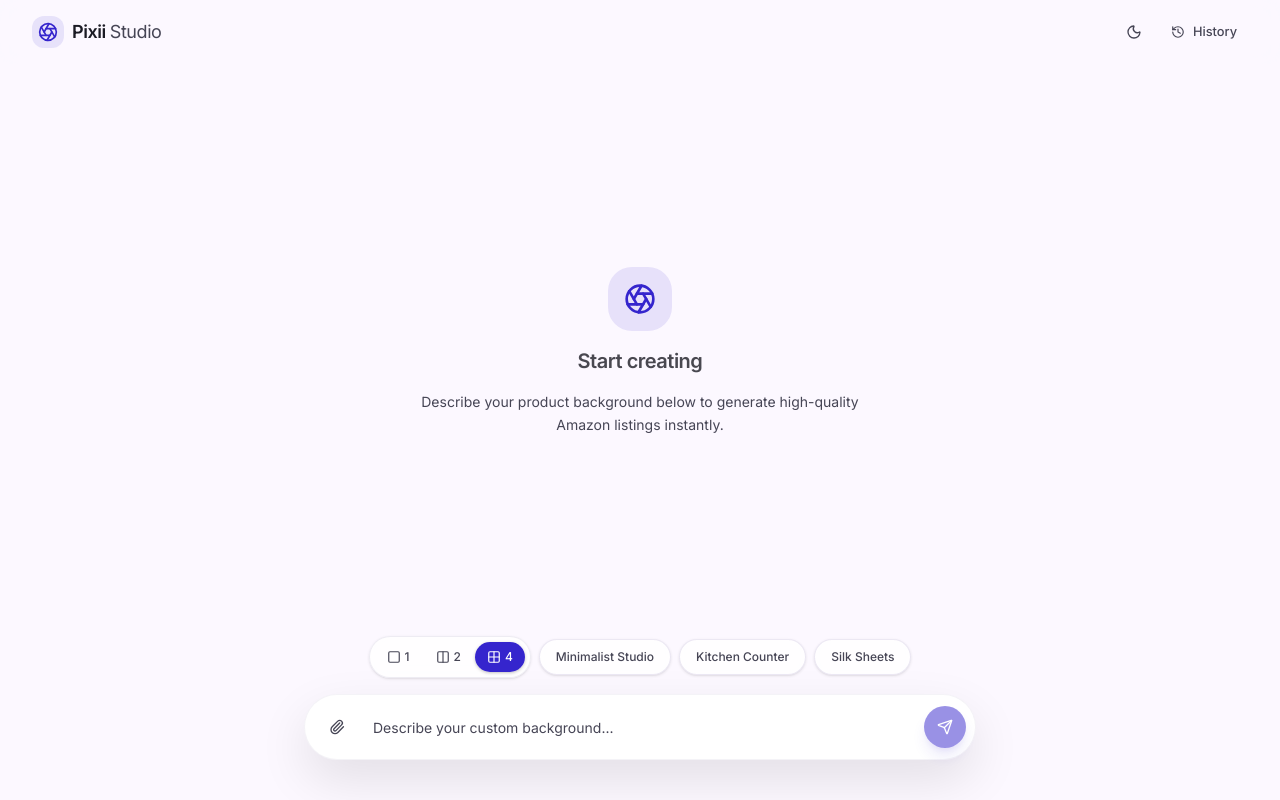
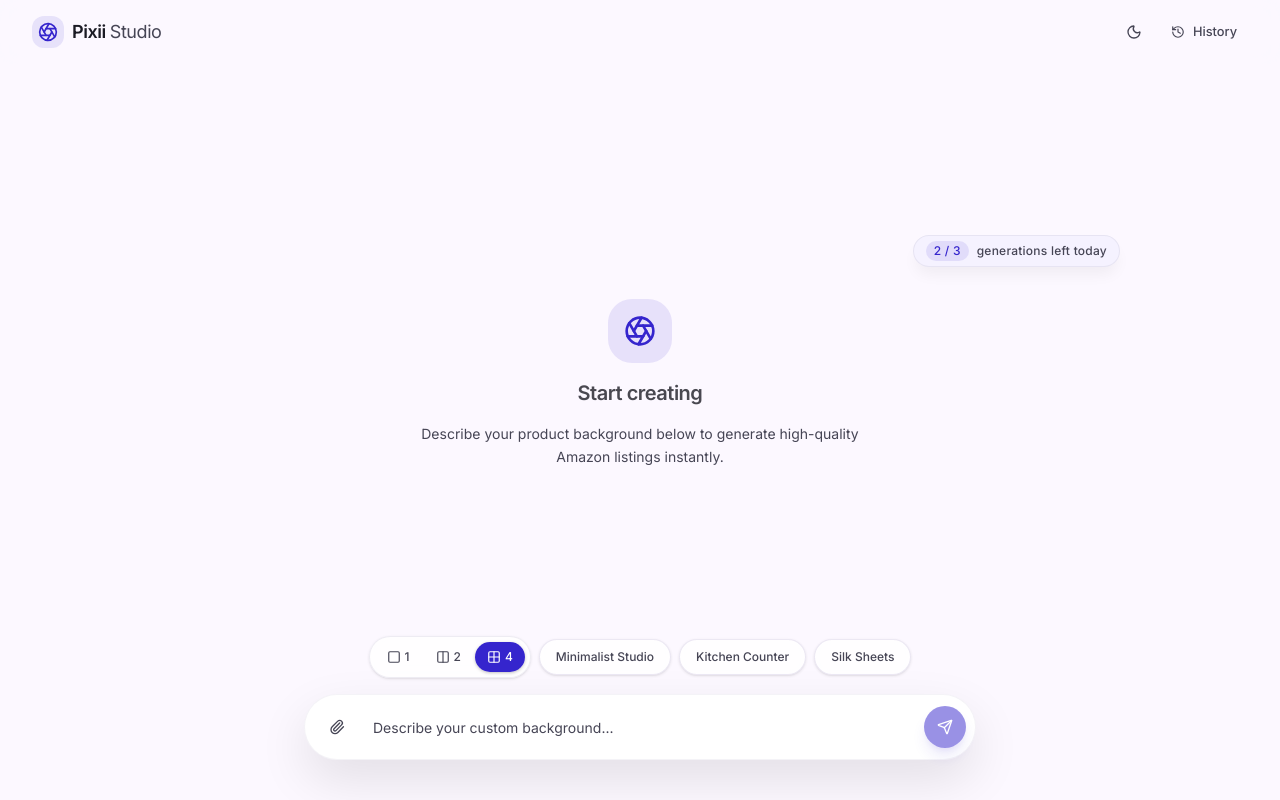
Before and after one commit to kunalPisolkar24/pixii-photo-upgrader, a Next.js app: page / in a window 1280 px wide. Built offline with nearby package versions, Linux system fonts and the light colour scheme.

Commit message:
Move quota badge above content

```diff
--- a/components/image-grid/empty-state.tsx
+++ b/components/image-grid/empty-state.tsx
@@ -1,18 +1,25 @@
 "use client"
 
 import { Aperture } from "lucide-react"
+import { QuotaRow } from "./quota-row"
 
 export function EmptyState() {
   return (
-    <div className="flex min-h-[calc(100dvh-14rem)] flex-1 items-center justify-center p-container">
-      <div className="max-w-md text-center space-y-4">
-        <div className="w-16 h-16 bg-primary/10 rounded-2xl flex items-center justify-center mx-auto text-primary">
-           <Aperture className="w-8 h-8" />
+    <div className="flex min-h-[calc(100dvh-14rem)] flex-1 flex-col justify-center gap-8">
+      <QuotaRow />
+      <div className="px-container">
+        <div className="mx-auto max-w-md space-y-4 text-center">
+          <div className="mx-auto flex h-16 w-16 items-center justify-center rounded-2xl bg-primary/10 text-primary">
+            <Aperture className="h-8 w-8" />
+          </div>
+          <h2 className="font-heading text-xl font-semibold tracking-tight text-foreground/80">
+            Start creating
+          </h2>
+          <p className="text-sm leading-relaxed text-muted-foreground">
+            Describe your product background below to generate high-quality
+            Amazon listings instantly.
+          </p>
         </div>
-        <h2 className="text-xl font-heading font-semibold text-foreground/80 tracking-tight">Start creating</h2>
-        <p className="text-muted-foreground text-sm leading-relaxed">
-          Describe your product background below to generate high-quality Amazon listings instantly.
-        </p>
       </div>
     </div>
   )
--- a/components/image-grid/generation-counter-badge.tsx
+++ b/components/image-grid/generation-counter-badge.tsx
@@ -1,21 +1,27 @@
 "use client"
+
+import { cn } from "@/lib/utils"
 
 interface GenerationCounterBadgeProps {
   remaining: number
   total: number
+  className?: string
 }
 
 export function GenerationCounterBadge({
   remaining,
   total,
+  className,
 }: GenerationCounterBadgeProps) {
   const safeTotal = Math.max(0, total)
   const safeRemaining = Math.min(Math.max(0, remaining), safeTotal)
 
   return (
-    <div className="flex justify-center">
     <div
-        className="inline-flex h-8 items-center gap-2 rounded-full border border-outline-variant/30 bg-surface-container-low px-3 text-xs leading-none font-medium tracking-[0.02em] text-on-surface-variant shadow-ambient"
+      className={cn(
+        "inline-flex h-8 items-center gap-2 rounded-full border border-outline-variant/30 bg-surface-container-low px-3 text-xs leading-none font-medium tracking-[0.02em] text-on-surface-variant shadow-ambient",
+        className
+      )}
       aria-label={`${safeRemaining} of ${safeTotal} generations left today`}
     >
       <span className="inline-flex h-5 min-w-9 items-center justify-center rounded-full bg-primary/10 px-2 text-primary">
@@ -23,6 +29,5 @@ export function GenerationCounterBadge({
       </span>
       <span>generations left today</span>
     </div>
-    </div>
   )
 }
--- a/components/image-grid/index.tsx
+++ b/components/image-grid/index.tsx
@@ -7,8 +7,8 @@ import {
 import { EmptyState } from "./empty-state"
 import { SkeletonState } from "./skeleton-state"
 import { ImageCard } from "./image-card"
-import { GenerationCounterBadge } from "./generation-counter-badge"
 import { getImageGridLayoutClassName } from "./grid-layout"
+import { QuotaRow } from "./quota-row"
 
 export function ImageGrid() {
   const currentGenerations = useGenerationStore(
@@ -28,12 +28,12 @@ export function ImageGrid() {
 
   return (
     <div className="w-full space-y-6">
+      <QuotaRow />
       <div className={getImageGridLayoutClassName(currentGenerations.length)}>
         {currentGenerations.map((img, idx) => (
           <ImageCard key={idx} src={img} alt={`Generation ${idx + 1}`} />
         ))}
       </div>
-      <GenerationCounterBadge remaining={2} total={3} />
     </div>
   )
 }
--- /dev/null
+++ b/components/image-grid/quota-row.tsx
@@ -0,0 +1,11 @@
+"use client"
+
+import { GenerationCounterBadge } from "./generation-counter-badge"
+
+export function QuotaRow() {
+  return (
+    <div className="mx-auto flex w-full max-w-5xl justify-center px-container sm:justify-end">
+      <GenerationCounterBadge remaining={2} total={3} />
+    </div>
+  )
+}
--- a/components/image-grid/skeleton-state.tsx
+++ b/components/image-grid/skeleton-state.tsx
@@ -5,8 +5,8 @@ import {
   useGenerationStore,
   type GenerationState,
 } from "@/store/use-generation-store"
-import { GenerationCounterBadge } from "./generation-counter-badge"
 import { getImageGridLayoutClassName } from "./grid-layout"
+import { QuotaRow } from "./quota-row"
 
 const LOADING_STEPS = [
   "Analyzing scene...",
@@ -23,6 +23,7 @@ export function SkeletonState() {
 
   return (
     <div className="w-full space-y-6">
+      <QuotaRow />
       <div className={getImageGridLayoutClassName(imageCount)}>
         {loadingSteps.map((step, i) => (
           <div
@@ -39,7 +40,6 @@ export function SkeletonState() {
           </div>
         ))}
       </div>
-      <GenerationCounterBadge remaining={2} total={3} />
     </div>
   )
 }
```
Lines whose indentation alone changed are shown as unchanged.
